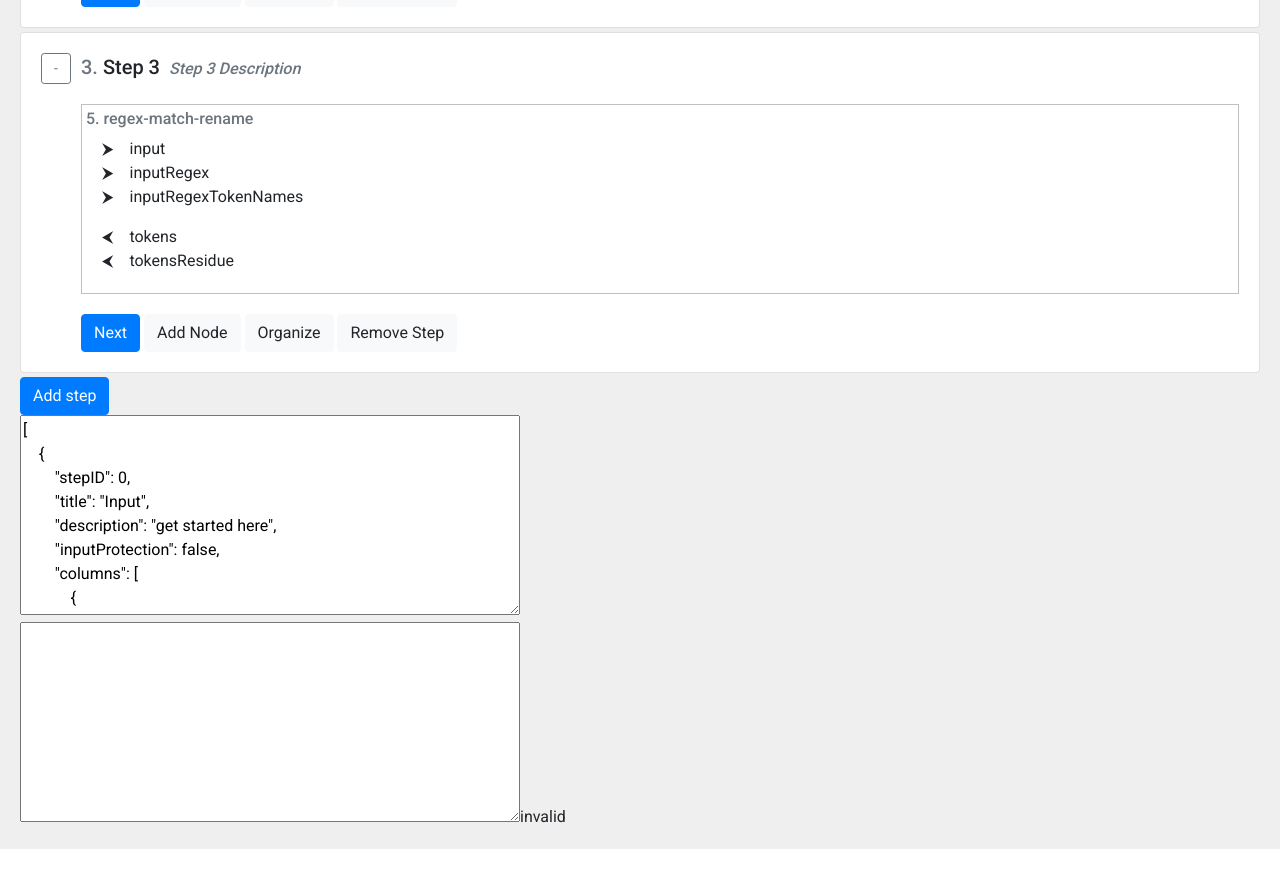
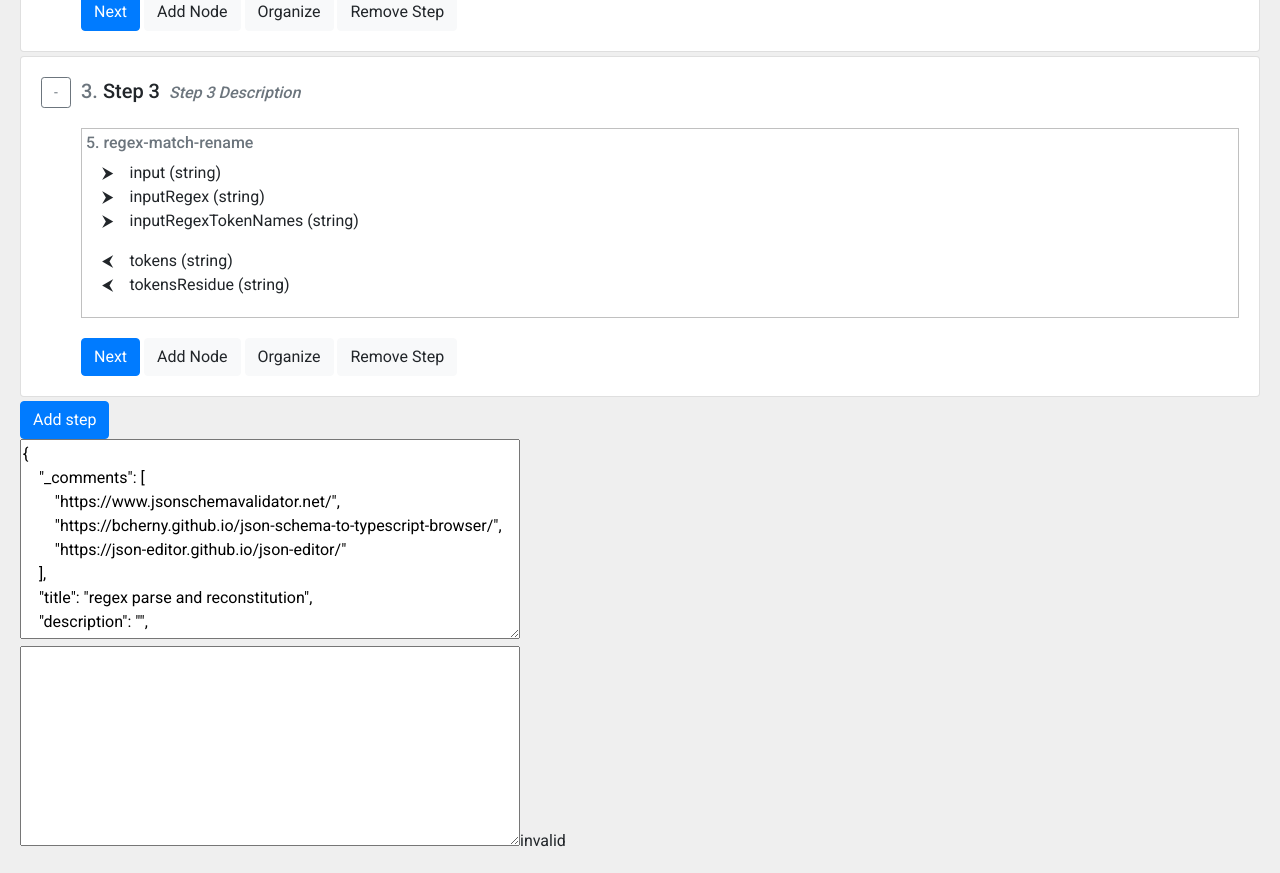
Before and after one commit to vicksonzero/swiss-string, an Angular app: page / in a window 1280 px wide. Shown: the part 560-1433 px from the top of the page. Before the commit the page ends 1409 px from the top, so only its background shows below. Built offline with nearby package versions, Linux system fonts and the light colour scheme.

Commit message:
Export data as json

```diff
--- a/src/app/main/main.component.ts
+++ b/src/app/main/main.component.ts
@@ -3,6 +3,7 @@ import { INodeInstance, IStep } from '../s/new-model/appDefinitions';
 import { NodeService } from '../s/node.service';
 import { Step } from '../s/Step';
 import { StepsService } from '../s/steps.service';
+import { merge } from 'rxjs';
 
 @Component({
   selector: 'app-main',
@@ -26,6 +27,24 @@ export class MainComponent implements OnInit {
     this.nodeService.nodes$.subscribe((nodes) => {
       this.nodes = nodes;
     });
+
+    merge(this.stepsService.steps$, this.nodeService.nodes$).subscribe(([steps, nodes]) => {
+      const obj = {
+        _comments: [
+          'https://www.jsonschemavalidator.net/',
+          'https://bcherny.github.io/json-schema-to-typescript-browser/',
+          'https://json-editor.github.io/json-editor/'
+        ],
+        title: 'regex parse and reconstitution',
+        description: '',
+        stepCounter: this.stepsService.stepCounter,
+        nodeCounter: this.nodeService.nodeCounter,
+        editorCounter: 10,
+        steps,
+        nodes
+      };
+      this.stepsJSON = JSON.stringify(obj, null, 4);
+    });
   }
 
   ngOnInit() {
--- a/src/app/node/node.component.html
+++ b/src/app/node/node.component.html
@@ -4,12 +4,12 @@
 <div class="node-input" [class.isMobile]="isMobile">
   <!-- Inputs <span>({{nodeInstance.inputs.length}})</span> -->
   <ul>
-    <li *ngFor="let input of nodeInstance.inputs; let i = index;">{{input.name}}</li>
+    <li *ngFor="let input of nodeInstance.inputs; let i = index;">{{input.name}} ({{input.type}})</li>
   </ul>
 </div>
 <div class="node-output" [class.isMobile]="isMobile">
   <!-- Outputs <span>({{nodeInstance.outputs.length}})</span> -->
   <ul>
-    <li *ngFor="let output of nodeInstance.outputs; let i = index;">{{output.name}}</li>
+    <li *ngFor="let output of nodeInstance.outputs; let i = index;">{{output.name}} ({{output.type}})</li>
   </ul>
 </div>
```
Also changed, not shown: 1 other file (tests, documents, lock files or other folders).
